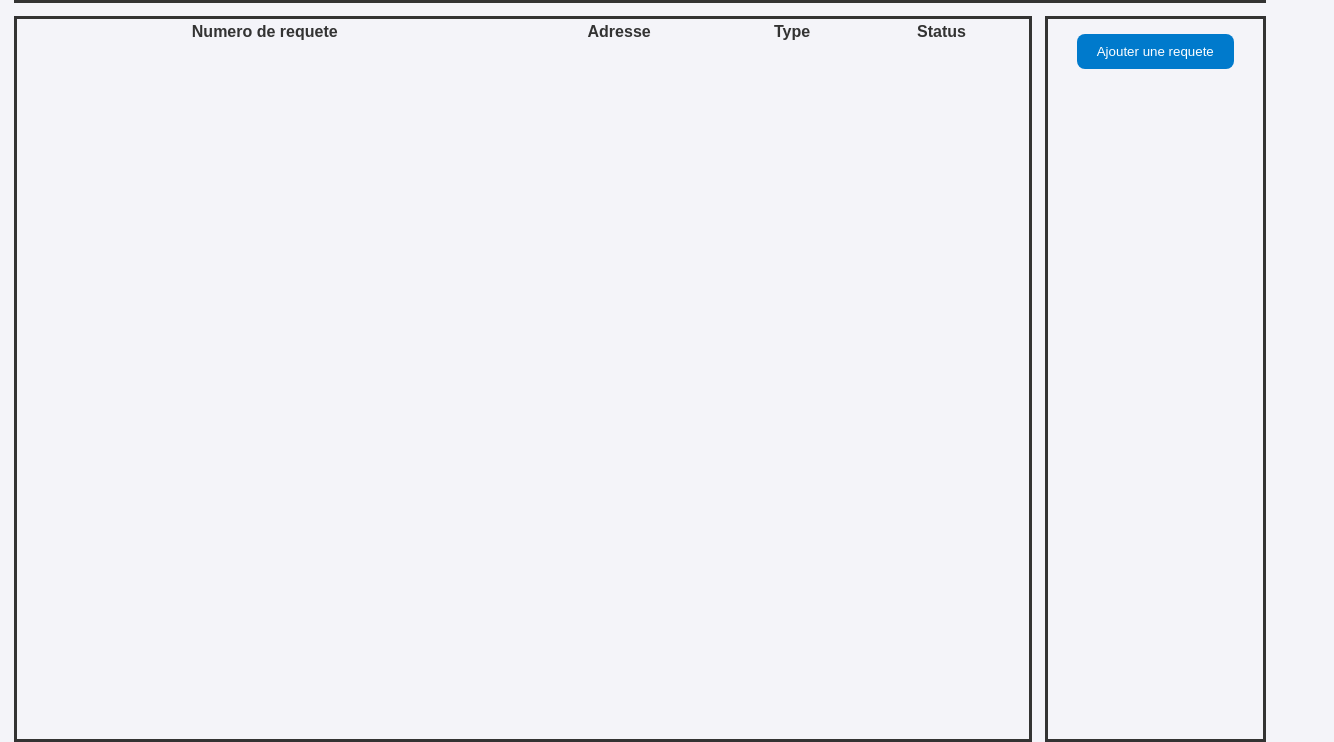
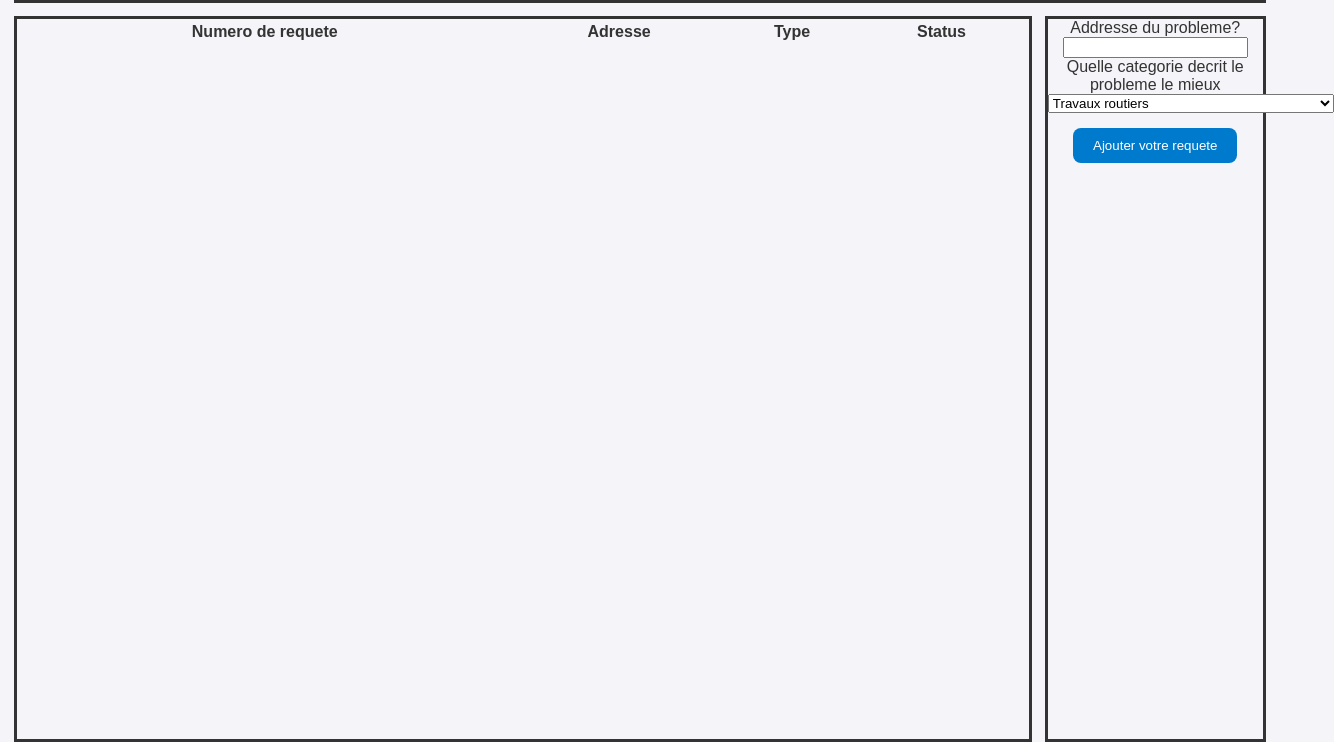
Before and after one commit to Chrisamy/maville-incident-reporting, a plain HTML site: page src/main/resources/public/viewResident.html in a window 1280 px wide. Shown: the part 99-841 px from the top of the page, 1334 px wide, since content can reach past the window. Drawn offline with Linux system fonts and the light colour scheme.

Commit message:
restructuration du code pour le prototype

```diff
--- a/src/main/resources/public/script.js
+++ b/src/main/resources/public/script.js
@@ -11,34 +11,8 @@ document.getElementById("hello-world-btn").addEventListener("click", async () =>
     }
 });
 
-function addRequestButton() {
-    var table = document.getElementById("table-request");
-    let addreseProb = prompt("C'est ou le probleme?")
-    let typeProb = prompt("C'est quelle type de probleme?")
-    let Status = prompt("mettre le status (pour raison de teste seulement)")
-
-    var row = table.insertRow(-1);
-    var cellRequestNum = row.insertCell(0);
-    var cellAddProb = row.insertCell(1);
-    var cellTypeProb = row.insertCell(2);
-    var cellStatus = row.insertCell(3);
-
-    cellRequestNum.innerHTML = requestNum;
-    cellAddProb.innerHTML = addreseProb;
-    cellTypeProb.innerHTML = typeProb;
-    cellStatus.innerHTML = Status;
-
-    requestNum += 1;
-
-    console.log(colorSwap)
-
-    if (colorSwap == 1) {
-        row.setAttribute('id', 'request-row-blue');
-        colorSwap *= -1;
-    } else {
-        row.setAttribute('id', 'request-row-green')
-        colorSwap *= -1;
-    }
+async function addRequestButton() {
+    const response = await fetch('/api/request_button')
 
 
 }
--- a/src/main/resources/public/viewResident.html
+++ b/src/main/resources/public/viewResident.html
@@ -19,7 +19,26 @@
     </table>
 </div>
 <div id="button-panel">
-    <button id="request-add-button" onclick="addRequestButton()"> Ajouter une requete </button>
+    <label for="Address">Addresse du probleme?</label>
+    <input type="text" id="Address">
+    <br>
+    <label for="type-probleme">Quelle categorie decrit le probleme le mieux</label>
+    <select id="type-probleme" name="type-prob-choose">
+        <option value="routiers">Travaux routiers</option>
+        <option value="gazElec">Travaux de gaz ou électricité</option>
+        <option value="consReno">Construction ou rénovation</option>
+        <option value="paysage">Entretien paysager</option>
+        <option value="transportsCommun">Travaux liés aux transports en commun</option>
+        <option value="signauxEclaire">Travaux de signalisation et éclairage</option>
+        <option value="sousterrains">Travaux souterrains</option>
+        <option value="resitentiel">Travaux résidentiel</option>
+        <option value="entreUrbain">Entretien urbain</option>
+        <option value="entreTelecom">Entretien des réseaux de télécommunication</option>
+    </select>
+
+
+
+    <button id="request-add-button" onclick="addRequestButton()"> Ajouter votre requete </button>
 </div>
 
 <script src="script.js"></script>
```
